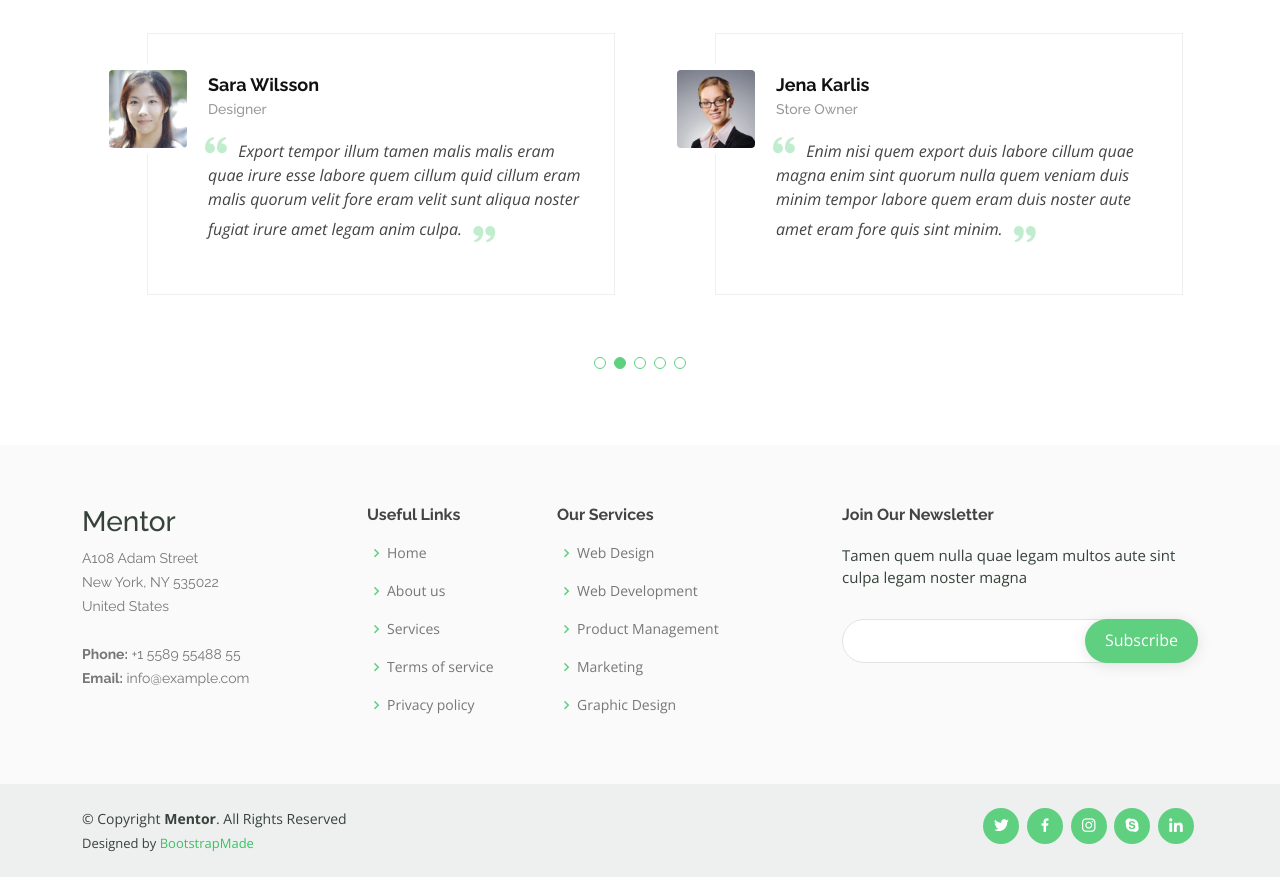
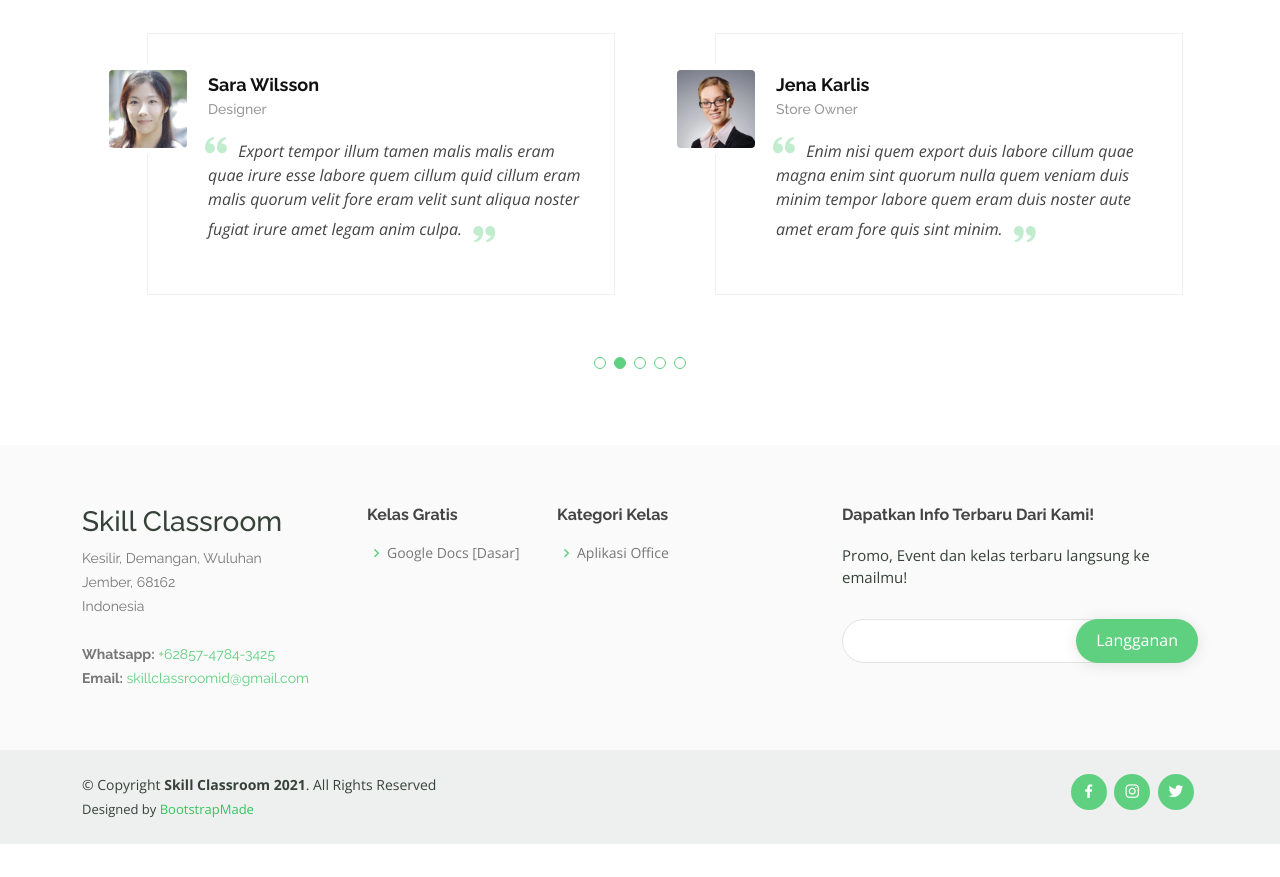
Before and after one commit to skillclassroom/skillclassroom, a plain HTML site: page about.html in a window 1280 px wide. Shown: the part 1048-1925 px from the top of the page. After the commit the page ends 1892 px from the top, so only its background shows below. Drawn offline with nearby package versions, Linux system fonts and the light colour scheme.

Commit message:
Edit Header Footer About

```diff
--- a/about.html
+++ b/about.html
@@ -5,7 +5,7 @@
   <meta charset="utf-8">
   <meta content="width=device-width, initial-scale=1.0" name="viewport">
 
-  <title>About - Mentor Bootstrap Template</title>
+  <title>Skill Classroom</title>
   <meta content="" name="description">
   <meta content="" name="keywords">
 
@@ -14,7 +14,9 @@
   <link href="assets/img/apple-touch-icon.png" rel="apple-touch-icon">
 
   <!-- Google Fonts -->
-  <link href="https://fonts.googleapis.com/css?family=Open+Sans:300,300i,400,400i,600,600i,700,700i|Raleway:300,300i,400,400i,500,500i,600,600i,700,700i|Poppins:300,300i,400,400i,500,500i,600,600i,700,700i" rel="stylesheet">
+  <link
+    href="https://fonts.googleapis.com/css?family=Open+Sans:300,300i,400,400i,600,600i,700,700i|Raleway:300,300i,400,400i,500,500i,600,600i,700,700i|Poppins:300,300i,400,400i,500,500i,600,600i,700,700i"
+    rel="stylesheet">
 
   <!-- Vendor CSS Files -->
   <link href="assets/vendor/animate.css/animate.min.css" rel="stylesheet">
@@ -42,18 +44,18 @@
   <header id="header" class="fixed-top">
     <div class="container d-flex align-items-center">
 
-      <h1 class="logo me-auto"><a href="index.html">Mentor</a></h1>
+      <!-- <h1 class="logo me-auto"><a href="index.html">Mentor</a></h1> -->
       <!-- Uncomment below if you prefer to use an image logo -->
-      <!-- <a href="index.html" class="logo me-auto"><img src="assets/img/logo.png" alt="" class="img-fluid"></a>-->
+      <a href="index.html" class="logo me-auto"><img src="assets/img/logo.svg" alt="" class="img-fluid"></a>
 
       <nav id="navbar" class="navbar order-last order-lg-0">
         <ul>
-          <li><a href="index.html">Home</a></li>
-          <li><a class="active" href="about.html">About</a></li>
-          <li><a href="courses.html">Courses</a></li>
-          <li><a href="trainers.html">Trainers</a></li>
-          <li><a href="events.html">Events</a></li>
-          <li><a href="pricing.html">Pricing</a></li>
+          <li><a class="active" href="index.html">Beranda</a></li>
+          <!-- <li><a href="about.html">Tentang Kami</a></li>
+          <li><a href="courses.html">Kelas</a></li>
+          <li><a href="trainers.html">Mentor</a></li>
+          <li><a href="events.html">Event</a></li>
+          <li><a href="pricing.html">Harga</a></li>
 
           <li class="dropdown"><a href="#"><span>Drop Down</span> <i class="bi bi-chevron-down"></i></a>
             <ul>
@@ -71,13 +73,13 @@
               <li><a href="#">Drop Down 3</a></li>
               <li><a href="#">Drop Down 4</a></li>
             </ul>
-          </li>
-          <li><a href="contact.html">Contact</a></li>
+          </li> -->
+          <li><a href="contact.html">Kontak</a></li>
         </ul>
         <i class="bi bi-list mobile-nav-toggle"></i>
       </nav><!-- .navbar -->
 
-      <a href="courses.html" class="get-started-btn">Get Started</a>
+      <!-- <a href="courses.html" class="get-started-btn">Mulai Gratis</a> -->
 
     </div>
   </header><!-- End Header -->
@@ -255,43 +257,43 @@
         <div class="row">
 
           <div class="col-lg-3 col-md-6 footer-contact">
-            <h3>Mentor</h3>
+            <h3>Skill Classroom</h3>
             <p>
-              A108 Adam Street <br>
-              New York, NY 535022<br>
-              United States <br><br>
-              <strong>Phone:</strong> +1 5589 55488 55<br>
-              <strong>Email:</strong> info@example.com<br>
+              Kesilir, Demangan, Wuluhan <br>
+              Jember, 68162<br>
+              Indonesia<br><br>
+              <strong>Whatsapp:</strong> <a href="https://wa.me/6285747843425">+62857-4784-3425</a><br>
+              <strong>Email:</strong> <a href="mailto:skillclassroomid@gmail.com">skillclassroomid@gmail.com</a><br>
             </p>
           </div>
 
           <div class="col-lg-2 col-md-6 footer-links">
-            <h4>Useful Links</h4>
+            <h4>Kelas Gratis</h4>
             <ul>
-              <li><i class="bx bx-chevron-right"></i> <a href="#">Home</a></li>
-              <li><i class="bx bx-chevron-right"></i> <a href="#">About us</a></li>
-              <li><i class="bx bx-chevron-right"></i> <a href="#">Services</a></li>
-              <li><i class="bx bx-chevron-right"></i> <a href="#">Terms of service</a></li>
-              <li><i class="bx bx-chevron-right"></i> <a href="#">Privacy policy</a></li>
+              <li><i class="bx bx-chevron-right"></i> <a href="#">Google Docs [Dasar]</a></li>
+              <!-- <li><i class="bx bx-chevron-right"></i> <a href="#">About us</a></li>
+                <li><i class="bx bx-chevron-right"></i> <a href="#">Services</a></li>
+                <li><i class="bx bx-chevron-right"></i> <a href="#">Terms of service</a></li>
+                <li><i class="bx bx-chevron-right"></i> <a href="#">Privacy policy</a></li> -->
             </ul>
           </div>
 
           <div class="col-lg-3 col-md-6 footer-links">
-            <h4>Our Services</h4>
+            <h4>Kategori Kelas</h4>
             <ul>
-              <li><i class="bx bx-chevron-right"></i> <a href="#">Web Design</a></li>
-              <li><i class="bx bx-chevron-right"></i> <a href="#">Web Development</a></li>
-              <li><i class="bx bx-chevron-right"></i> <a href="#">Product Management</a></li>
-              <li><i class="bx bx-chevron-right"></i> <a href="#">Marketing</a></li>
-              <li><i class="bx bx-chevron-right"></i> <a href="#">Graphic Design</a></li>
+              <li><i class="bx bx-chevron-right"></i> <a href="#">Aplikasi Office</a></li>
+              <!-- <li><i class="bx bx-chevron-right"></i> <a href="#">Web Development</a></li>
+                <li><i class="bx bx-chevron-right"></i> <a href="#">Product Management</a></li>
+                <li><i class="bx bx-chevron-right"></i> <a href="#">Marketing</a></li>
+                <li><i class="bx bx-chevron-right"></i> <a href="#">Graphic Design</a></li> -->
             </ul>
           </div>
 
           <div class="col-lg-4 col-md-6 footer-newsletter">
-            <h4>Join Our Newsletter</h4>
-            <p>Tamen quem nulla quae legam multos aute sint culpa legam noster magna</p>
+            <h4>Dapatkan Info Terbaru Dari Kami!</h4>
+            <p>Promo, Event dan kelas terbaru langsung ke emailmu!</p>
             <form action="" method="post">
-              <input type="email" name="email"><input type="submit" value="Subscribe">
+              <input type="email" name="email"><input type="submit" value="Langganan">
             </form>
           </div>
 
@@ -303,7 +305,7 @@
 
       <div class="me-md-auto text-center text-md-start">
         <div class="copyright">
-          &copy; Copyright <strong><span>Mentor</span></strong>. All Rights Reserved
+          &copy; Copyright <strong><span>Skill Classroom 2021</span></strong>. All Rights Reserved
         </div>
         <div class="credits">
           <!-- All the links in the footer should remain intact. -->
@@ -314,17 +316,18 @@
         </div>
       </div>
       <div class="social-links text-center text-md-right pt-3 pt-md-0">
-        <a href="#" class="twitter"><i class="bx bxl-twitter"></i></a>
-        <a href="#" class="facebook"><i class="bx bxl-facebook"></i></a>
-        <a href="#" class="instagram"><i class="bx bxl-instagram"></i></a>
-        <a href="#" class="google-plus"><i class="bx bxl-skype"></i></a>
-        <a href="#" class="linkedin"><i class="bx bxl-linkedin"></i></a>
+        <a href="https://fb.com/skillclassroom" class="facebook"><i class="bx bxl-facebook"></i></a>
+        <a href="https://instagram.com/skillclassroom" class="instagram"><i class="bx bxl-instagram"></i></a>
+        <a href="https://twitter.com/skillclassroom" class="twitter"><i class="bx bxl-twitter"></i></a>
+        <!-- <a href="#" class="google-plus"><i class="bx bxl-skype"></i></a> -->
+        <!-- <a href="#" class="linkedin"><i class="bx bxl-linkedin"></i></a> -->
       </div>
     </div>
   </footer><!-- End Footer -->
 
   <div id="preloader"></div>
-  <a href="#" class="back-to-top d-flex align-items-center justify-content-center"><i class="bi bi-arrow-up-short"></i></a>
+  <a href="#" class="back-to-top d-flex align-items-center justify-content-center"><i
+      class="bi bi-arrow-up-short"></i></a>
 
   <!-- Vendor JS Files -->
   <script src="assets/vendor/aos/aos.js"></script>
```
